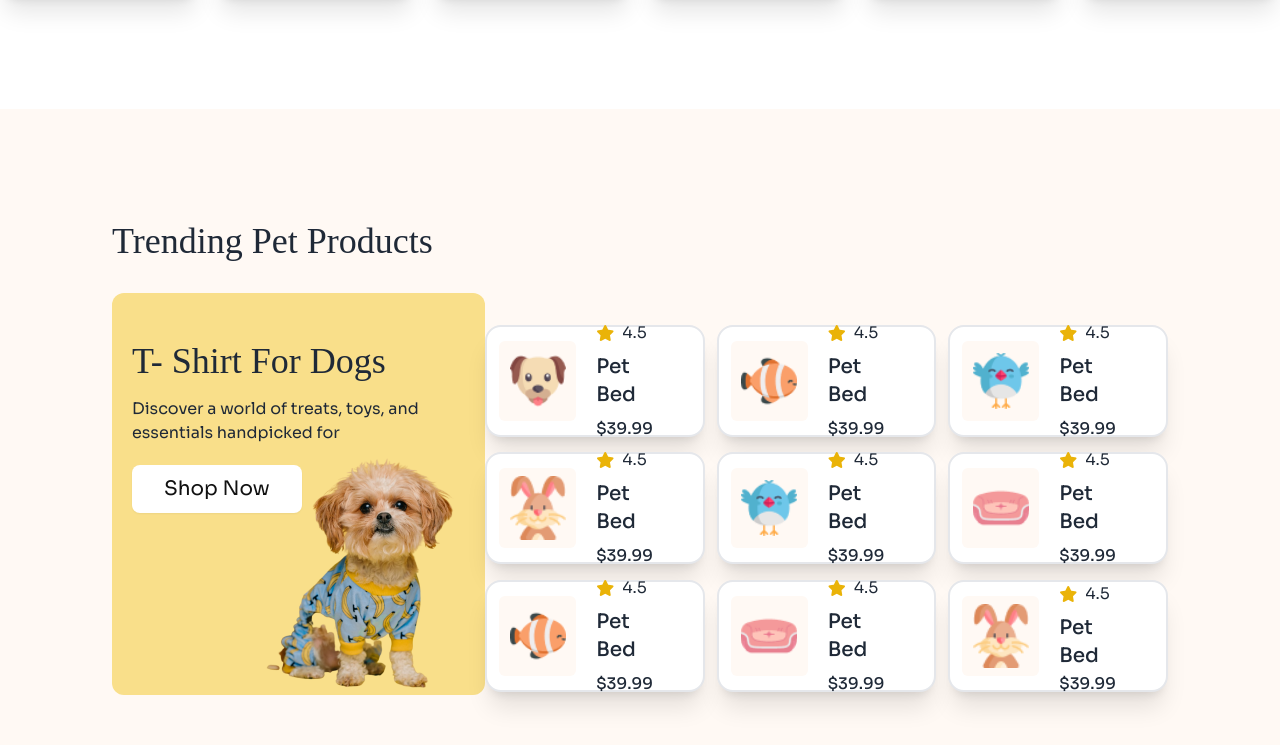
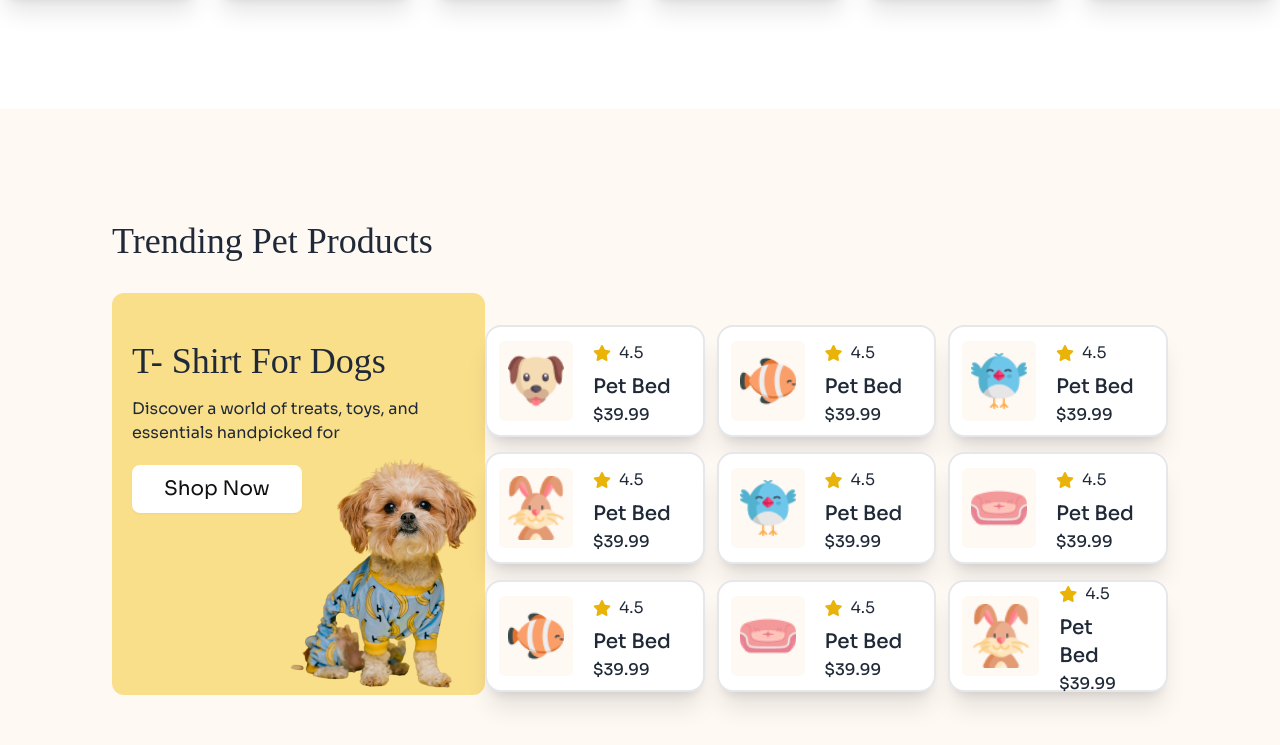
Before and after one commit to hridayshadhukha/Browse4Pets, a plain HTML site: page index.html in a window 1280 px wide. Shown: the part 1271-2016 px from the top of the page. Drawn offline with nearby package versions, Linux system fonts and the light colour scheme; a web font is replaced by a local one.

Commit message:
style change

```diff
--- a/index.html
+++ b/index.html
@@ -164,7 +164,7 @@
           <p class="text-base font-normal translate-y-4">Discover a world of treats, toys, and essentials handpicked for </p>
           <button class="px-8 text-[#111111] text-xl font-normal bg-white border-none btn btn-warning mt-5 translate-y-4">Shop Now</button>
           </div>
-          <div class="absolute bottom-0 right-0">
+          <div class="absolute bottom-0 right-0 translate-x-6">
             <img src="c1-assets/cute-pet-small.png" alt="">
           </div>
         </div>
@@ -183,8 +183,8 @@
                   <i class="fa-solid fa-star text-yellow-500"></i>
                 <p>4.5</p>
                 </div>
-                <h2 class="card-title text-xs font-bold lg:font-medium lg:text-xl">Pet Bed</h2>
-                <p class="text-sm lg:text-base font-medium leading-3">$39.99</p>
+                <h2 class="card-title font-medium text-xl whitespace-nowrap">Pet Bed</h2>
+                <p class="text-base font-medium leading-3">$39.99</p>
               </div>
             </div>
           </div>
@@ -200,8 +200,8 @@
                   <i class="fa-solid fa-star text-yellow-500"></i>
                 <p>4.5</p>
                 </div>
-                <h2 class="card-title text-xs font-bold lg:font-medium lg:text-xl">Pet Bed</h2>
-                <p class="text-sm lg:text-base font-medium leading-3">$39.99</p>
+                <h2 class="card-title font-medium text-xl whitespace-nowrap">Pet Bed</h2>
+                <p class="text-base font-medium leading-3">$39.99</p>
               </div>
             </div>
           </div>
@@ -217,8 +217,8 @@
                   <i class="fa-solid fa-star text-yellow-500"></i>
                 <p>4.5</p>
                 </div>
-                <h2 class="card-title text-xs font-bold lg:font-medium lg:text-xl">Pet Bed</h2>
-                <p class="text-sm lg:text-base font-medium leading-3">$39.99</p>
+                <h2 class="card-title font-medium text-xl whitespace-nowrap">Pet Bed</h2>
+                <p class="text-base font-medium leading-3">$39.99</p>
               </div>
             </div>
           </div>
@@ -234,8 +234,8 @@
                   <i class="fa-solid fa-star text-yellow-500"></i>
                 <p>4.5</p>
                 </div>
-                <h2 class="card-title text-xs font-bold lg:font-medium lg:text-xl">Pet Bed</h2>
-                <p class="text-sm lg:text-base font-medium leading-3">$39.99</p>
+                <h2 class="card-title font-medium text-xl whitespace-nowrap">Pet Bed</h2>
+                <p class="text-base font-medium leading-3">$39.99</p>
               </div>
             </div>
           </div>
@@ -251,8 +251,8 @@
                   <i class="fa-solid fa-star text-yellow-500"></i>
                 <p>4.5</p>
                 </div>
-                <h2 class="card-title text-xs font-bold lg:font-medium lg:text-xl">Pet Bed</h2>
-                <p class="text-sm lg:text-base font-medium leading-3">$39.99</p>
+                <h2 class="card-title font-medium text-xl whitespace-nowrap">Pet Bed</h2>
+                <p class="text-base font-medium leading-3">$39.99</p>
               </div>
             </div>
           </div>
@@ -268,8 +268,8 @@
                   <i class="fa-solid fa-star text-yellow-500"></i>
                 <p>4.5</p>
                 </div>
-                <h2 class="card-title text-xs font-bold lg:font-medium lg:text-xl">Pet Bed</h2>
-                <p class="text-sm lg:text-base font-medium leading-3">$39.99</p>
+                <h2 class="card-title font-medium text-xl whitespace-nowrap">Pet Bed</h2>
+                <p class="text-base font-medium leading-3">$39.99</p>
               </div>
             </div>
           </div>
@@ -285,8 +285,8 @@
                   <i class="fa-solid fa-star text-yellow-500"></i>
                 <p>4.5</p>
                 </div>
-                <h2 class="card-title text-xs font-bold lg:font-medium lg:text-xl">Pet Bed</h2>
-                <p class="text-sm lg:text-base font-medium leading-3">$39.99</p>
+                <h2 class="card-title font-medium text-xl whitespace-nowrap">Pet Bed</h2>
+                <p class="text-base font-medium leading-3">$39.99</p>
               </div>
             </div>
           </div>
@@ -302,8 +302,8 @@
                   <i class="fa-solid fa-star text-yellow-500"></i>
                 <p>4.5</p>
                 </div>
-                <h2 class="card-title text-xs font-bold lg:font-medium lg:text-xl">Pet Bed</h2>
-                <p class="text-sm lg:text-base font-medium leading-3">$39.99</p>
+                <h2 class="card-title font-medium text-xl whitespace-nowrap">Pet Bed</h2>
+                <p class="text-base font-medium leading-3">$39.99</p>
               </div>
             </div>
           </div>
```
